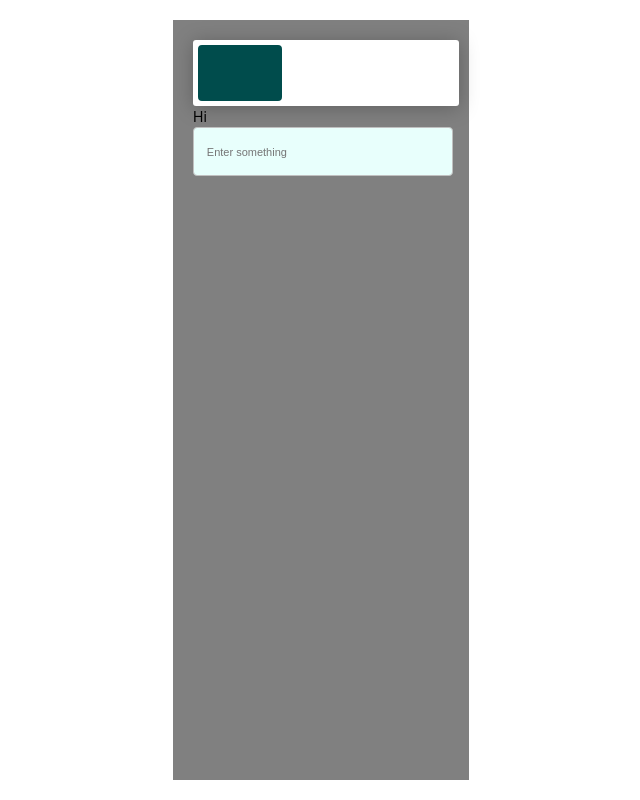
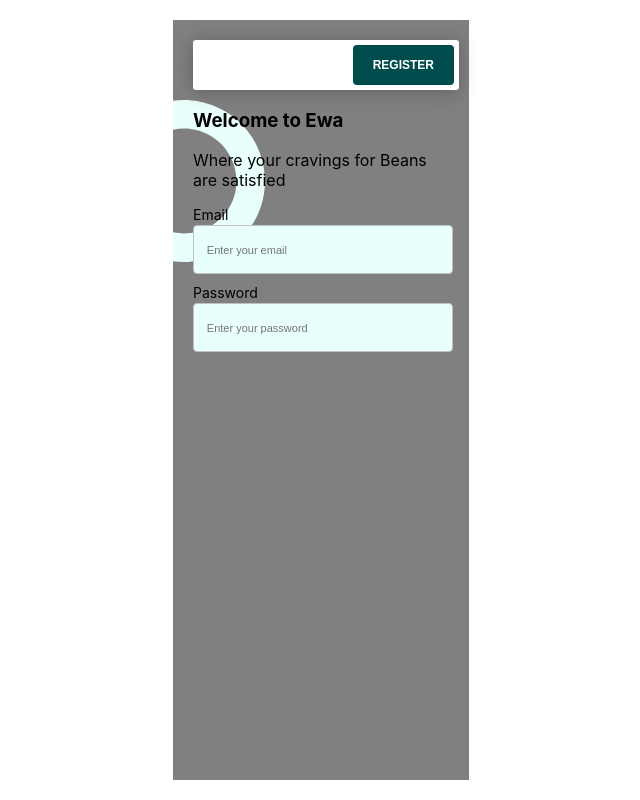
Before and after one commit to ozifirebrand/react-projects-in-class, a React (Create React App) app in the folder beans-app/: page / in a window 1280 px wide. Shown: the whole page, without its empty margins (319-959 px from the left). Built offline with nearby package versions, Linux system fonts and the light colour scheme.

Commit message:
Ewa app commit

```diff
--- a/beans-app/src/ewa/components/auth/login/Login.js
+++ b/beans-app/src/ewa/components/auth/login/Login.js
@@ -1,8 +1,14 @@
 import React from 'react';
 import Input from "../../reusables/Input";
 import "./login.css"
+import img from "../../../../assets/background.svg"
 
 const Login = () => {
+
+    const inputFields = [
+        {label: "Email", placeholder: "Enter your email"},
+        {label: "Password", placeholder: "Enter your password"},
+    ]
     return (
         <div className={"login-container"}>
             <div className={"login-header"}>
@@ -12,7 +18,17 @@ const Login = () => {
                     REGISTER
                 </button>
             </div>
-            <Input/>
+            <img className={"top-circle"} src = {img} alt={"circlebackground"}/>
+
+            <div className={"text-container"}>
+                <h3>Welcome to Ewa</h3>
+                <p> Where your cravings
+                    for Beans are satisfied
+                </p>
+            </div>
+            <div className={"form-container"}>
+                {inputFields.map((field, index)=> <Input key = {index} field={ field}/>)}
+            </div>
         </div>
     );
 };
--- a/beans-app/src/ewa/components/auth/login/login.css
+++ b/beans-app/src/ewa/components/auth/login/login.css
@@ -3,6 +3,8 @@
     height: 90vh;
     width: 20vw;
     padding: 20px;
+    position: relative;
+    z-index: 0;
 }
 
 .login-header{
@@ -10,25 +12,38 @@
     justify-content: space-between;
     background-color: white;
     width: 100%;
-    height: 7vh;
+    height: 5vh;
     padding: 5px;
     border-radius: 3px;
     box-shadow: 0 2px 20px rgba(0,0,0,0.25);
 }
 
 .ewa-logo{
-    width: 10vh;
-    background-color: #004c4c;
+    height: 5vh;
+    width: 3vw;
+    background-color: #ffffff;
     border-radius: 4px ;
-    border: 2px solid #004c4c;
+    border: 2px solid white;
 }
 
 .login-header button{
-    background-color: white;
+    background-color: #004c4c;
     padding: 10px 20px;
-    font-size: 10px;
+    font-size: 12px;
     font-weight: bold;
     border:none;
     color: #fff;
     border-radius: 4px;
+    box-shadow: none;
 }
+
+.top-circle{
+    position: absolute;
+    top: 5rem;
+    z-index: -1;
+    left: 0;
+}
+
+.form-container{
+
+}
--- a/beans-app/src/ewa/components/reusables/Input.js
+++ b/beans-app/src/ewa/components/reusables/Input.js
@@ -1,10 +1,11 @@
 import React from "react";
 
-const Input = ()=>{
+const Input = (props)=>{
+    let {field} = props
     return(
         <div className={"input-container"}>
-            <p>Hi</p>
-            <input placeholder={"Enter something"}/>
+            <p>{field.label}</p>
+            <input placeholder={field.placeholder}/>
         </div>
     )
 }
```
Also changed, not shown: beans-app/src/assets/background.svg (added).
